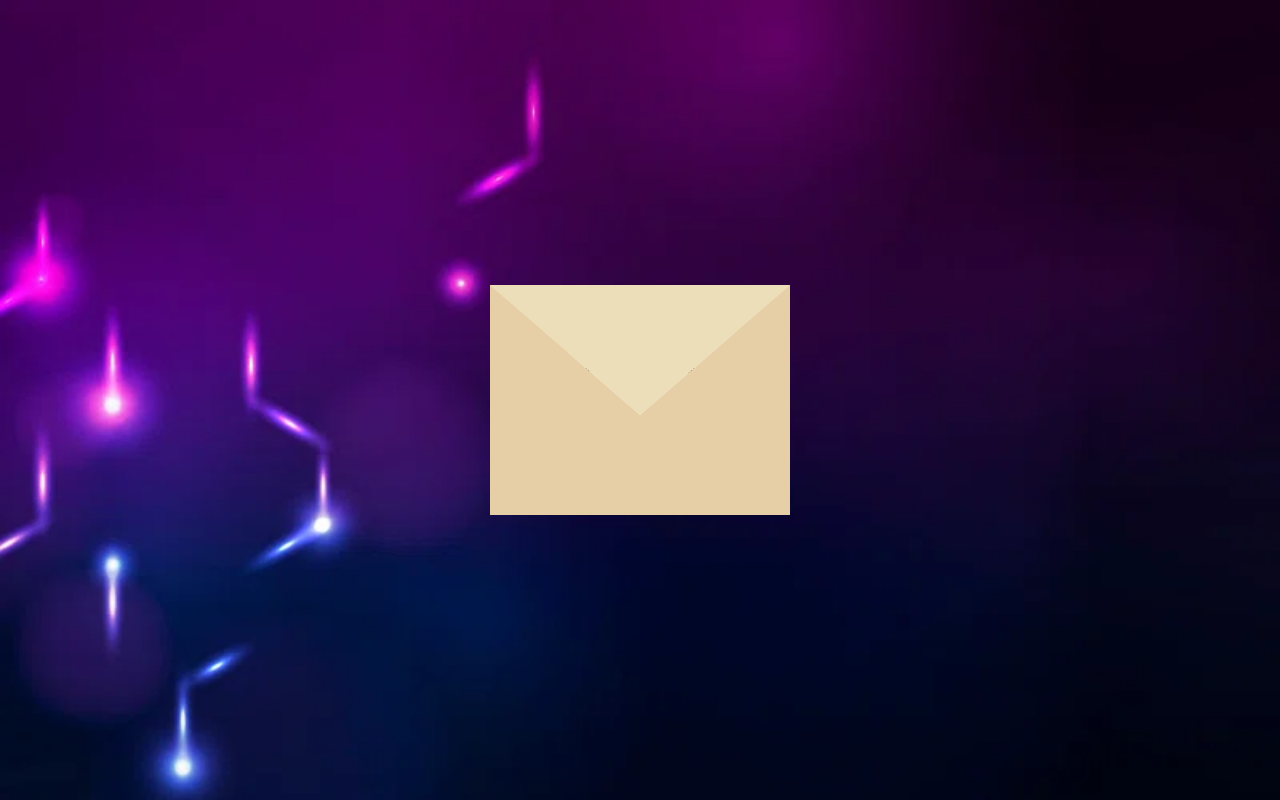
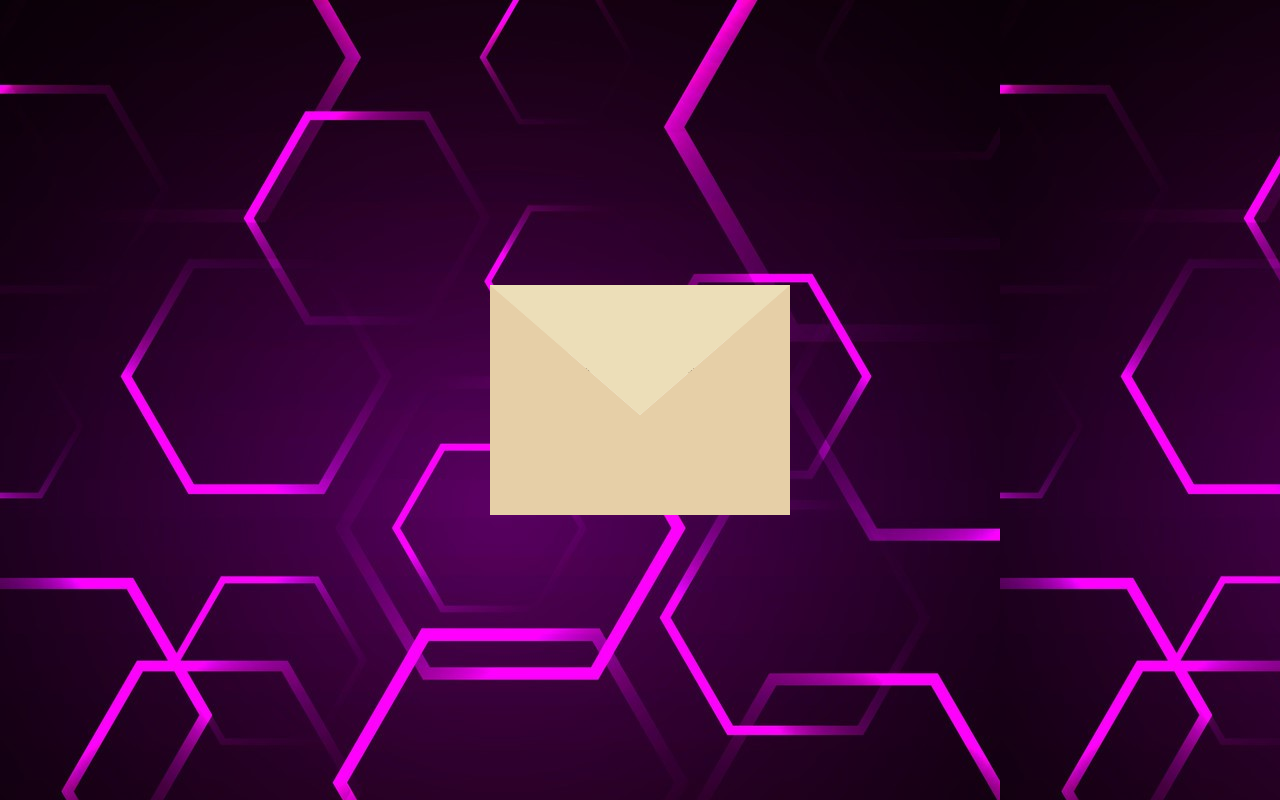
Before and after one commit to wendelboticarionilo14/wendel, a plain HTML site: page index.html in a window 1280 px wide. Drawn offline with Linux system fonts and the light colour scheme.

Commit message:
newcommit

```diff
--- a/style.css
+++ b/style.css
@@ -5,8 +5,8 @@
 }
 
 body{
-  background-image: url("image/image2.webp");
-  background-size: cover;
+  background-image: url("image/imagebck.jpg");
+
   height: 100%;
   }
 
```
Also changed, not shown: aboutme1.html (+1 -1 lines), home1.html (+7 -2 lines), resume1.html (+1 -1 lines), image/imagebck.jpg (added).
